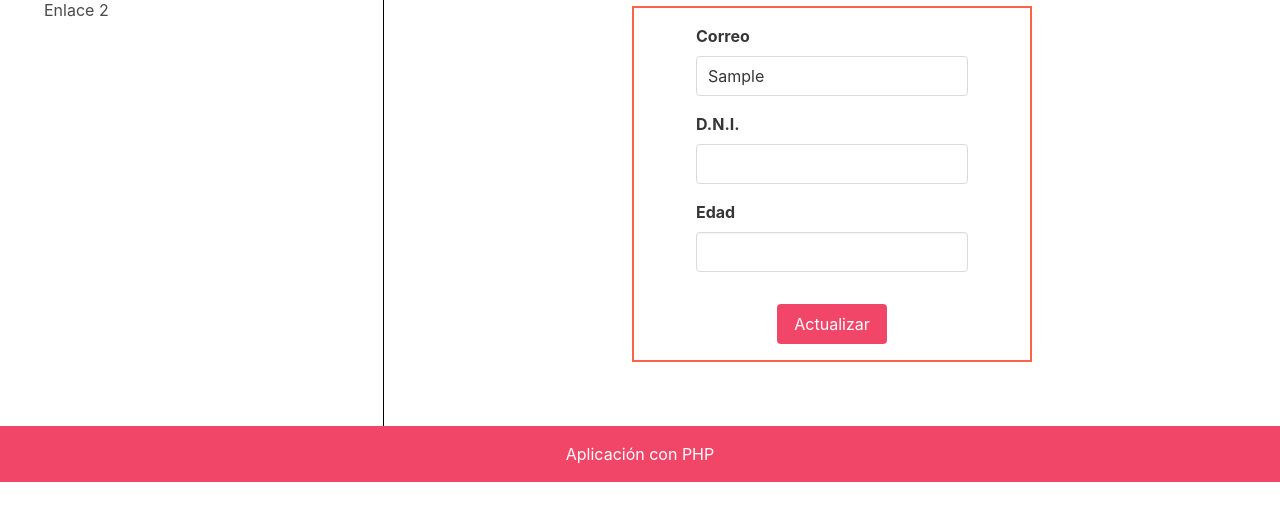
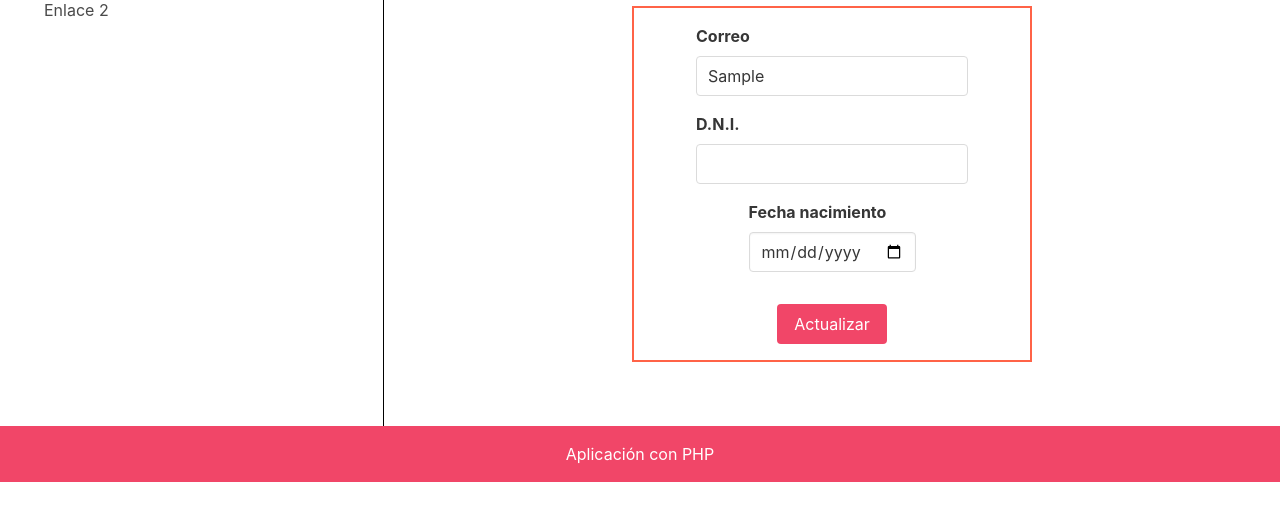
Before and after one commit to manuelgithub14/pruebasPHP, a PHP site: page /recuperarPassword/editarPerfil in a window 1280 px wide. Shown: the part 194-710 px from the top of the page. Run offline with PHP 8.4, Linux system fonts and the light colour scheme; the visitor is signed in with stand-in values (Sample User, id 1); tables that the repository leaves empty or names only in its code hold one stand-in row (values such as "Sample post"); some libraries are stand-ins or nearby versions.

Commit message:
Campo edad cambiado por fecha nacimiento y añadida cuenta correo en config.php

```diff
--- a/clases/Usuario.php
+++ b/clases/Usuario.php
@@ -6,7 +6,7 @@ class Usuario {
     private $correo;
     private $password;
     private $dni;
-    private $edad;
+    private $fechaNacimiento;
     private $tipo;
     private $activado;
     private $token;
@@ -42,8 +42,8 @@ class Usuario {
         return $this->dni;
     }
 
-    public function getEdad() {
-        return $this->edad;
+    public function getFechaNacimiento() {
+        return $this->fechaNacimiento;
     }
 
     public function getTipo() {
@@ -71,8 +71,8 @@ class Usuario {
         $this->dni = $dni;
     }
 
-    public function setEdad($edad) {
-        $this->edad = $edad;
+    public function setFechaNacimiento($fecha) {
+        $this->fechaNacimiento = $fecha;
     }
 
     public function setTipo($tipo) {
@@ -84,12 +84,12 @@ class Usuario {
         $correo = $db->real_escape_string($this->correo);
         $password = $db->real_escape_string($this->password);
         $dni = $db->real_escape_string($this->dni);
-        $edad = $db->real_escape_string($this->edad);
+        $fecha = $db->real_escape_string($this->fechaNacimiento);
         $id = $db->real_escape_string($this->id);
         $token = $db->real_escape_string($this->token);
 
         $consulta = (empty($this->id) ? "INSERT INTO" : "UPDATE" ) .
-                " usuarios SET correo = '$correo',password = '$password',dni = '$dni',edad = '$edad',token = '$token'" .
+                " usuarios SET correo = '$correo',password = '$password',dni = '$dni',fechaNacimiento = '$fecha',token = '$token'" .
                 (empty($this->id) ? "" : " WHERE id_usuario = $id" );
 
         $resultado = $db->query($consulta);
--- a/config.php
+++ b/config.php
@@ -1,11 +1,18 @@
 <?php
 require 'vendor/autoload.php';
+
+// SERVIDOR CORREO (GMAIL) -> smtp.gmail.com
+// SMTP SECURE -> tls
+// PUERTO -> 587
+// SERVIDOR CORREO (OUTLOOK) -> smtp.office365.com
+// SMTP SECURE -> STARTTLS
+// PUERTO -> 587
 
 define('MAIL_HOST', getenv('SERVIDOR_CORREO') ?: 'smtp.gmail.com');
 define('MAIL_CHARSET', getenv('CHARSET_CORREO') ?: 'UTF-8');
 define('SMTP_SECURE', getenv('SMTP_SEGURO') ?: 'tls');
-define('USUARIO_CORREO', getenv('USUARIO_CORREO') ?: 'unCorreo');
-define('PASSWORD_CORREO', getenv('PASSWORD_CORREO') ?: 'unaContraseña');
+define('USUARIO_CORREO', getenv('USUARIO_CORREO') ?: 'cuentapruebas757@gmail.com');
+define('PASSWORD_CORREO', getenv('PASSWORD_CORREO') ?: '3ntrarPruebas');
 
 define('SERVIDOR', getenv('SERVIDOR') ?: '127.0.0.1');
 define('USUARIO', getenv('USUARIO') ?: 'root');
--- a/paginas/editarPerfil.php
+++ b/paginas/editarPerfil.php
@@ -10,10 +10,10 @@ if (isset($_SESSION['id_usuario'])) {
 
 if ($_SERVER['REQUEST_METHOD'] == 'POST') {
 
-    if (!empty($_POST['edad']) && !empty($_POST['correo']) && !empty($_POST['dni'])) {
+    if (!empty($_POST['fecha']) && !empty($_POST['correo']) && !empty($_POST['dni'])) {
 
         if ($user->getCorreo() === $_POST['correo'] && $user->getDni() === $_POST['dni']) {
-            $user->setEdad($_POST['edad']);
+            $user->setFechaNacimiento($_POST['fecha']);
 
             if ($user->guardar($db)) {
                 $mensaje = 'Datos actualizados';
@@ -45,9 +45,9 @@ if ($_SERVER['REQUEST_METHOD'] == 'POST') {
                     <p class="help" id="infoDni"></p>
                 </div>
                 <div class="field">
-                    <label class="label">Edad</label>
-                    <input type="text" class="input" id="edad" name="edad" value="<?= htmlentities($user->getEdad()) ?>"/>
-                    <p class="help" id="infoEdad"></p>
+                    <label class="label">Fecha nacimiento</label>
+                    <input type="date" class="input" id="fecha" name="fecha" value="<?= htmlentities($user->getFechaNacimiento()) ?>"/>
+                    <p class="help" id="infoFecha"></p>
                 </div>
                 <input type="submit" class="button is-danger" id="btnEditarUsuario" value="Actualizar"/>
             </form>
--- a/paginas/login.php
+++ b/paginas/login.php
@@ -42,9 +42,9 @@ if ($_SERVER['REQUEST_METHOD'] == 'POST') {
 
 <?php include '../inc/menuNavegacion.php'; ?>
 <?php if (!empty($_GET['id']) && !empty($_GET['token'])): ?>
-    <p>Gracias por activar tu cuenta. Ya puedes iniciar sesi&oacute;n</p>
+    <p class="mensaje">Gracias por activar tu cuenta. Ya puedes iniciar sesi&oacute;n</p>
 <?php elseif (!empty($_GET['faltaActivar'])) : ?>
-    <p>Gracias por registrarse. Te enviamos un e-mail para activar tu cuenta</p>
+    <p class="mensaje">Gracias por registrarse. Te enviamos un e-mail para activar tu cuenta</p>
 <?php endif; ?>
 <h1>Logueate</h1>
 
--- a/paginas/recuperarPassword.php
+++ b/paginas/recuperarPassword.php
@@ -26,7 +26,7 @@ if ($_SERVER['REQUEST_METHOD'] == 'POST') {
         $user = Usuario::obtenerUsuarioPorCorreo($db, $_POST['correo']);
 
         $datos = [
-            'mensajero' => 'manueljesusmb@gmail.com',
+            'mensajero' => 'cuentapruebas757@gmail.com',
             'nombreMensajero' => 'Manuel J',
             'destinatario' => $user->getCorreo(),
             'asunto' => 'Recuperar contraseña',
@@ -90,5 +90,5 @@ if (!empty($_GET['email']) && !empty($_GET['token'])) {
 <?php endif; ?>
 
 <?php if (!empty($mensaje)): ?>
-<p class="mensaje"><?= $mensaje ?></p>
+    <p class="mensaje"><?= $mensaje ?></p>
 <?php endif; ?>
--- a/public/js/editarPerfil.js
+++ b/public/js/editarPerfil.js
@@ -4,26 +4,43 @@ document.addEventListener("DOMContentLoaded", function () {
     if (miForm) {
 
         miForm.addEventListener("submit", function (e) {
-            var miEdad = document.getElementById("edad");
-            var infoEdad = document.getElementById("infoEdad");
+            var miFecha = document.getElementById("fecha");
+            var infoFecha = document.getElementById("infoFecha");
 
-            if (miEdad.value === "" || isNaN(miEdad.value)) {
-                miEdad.classList.remove("is-success");
+            if (!validarFormatoFecha(miFecha.value) || !existeFecha(miFecha.value)) {
+                miFecha.classList.remove("is-success");
 
-                miEdad.classList.add("is-danger");
-                infoEdad.textContent = "Error, introduzca su edad";
-                infoEdad.classList.add("is-danger");
+                miFecha.classList.add("is-danger");
+                infoFecha.textContent = "Error, introduzca su fecha de nacimiento";
+                infoFecha.classList.add("is-danger");
             } else {
-                miEdad.classList.remove("is-danger");
-                infoEdad.textContent = "";
-                infoEdad.classList.remove("is-danger");
+                miFecha.classList.remove("is-danger");
+                infoFecha.textContent = "";
+                infoFecha.classList.remove("is-danger");
 
-                miEdad.classList.add("is-success");
+                miFecha.classList.add("is-success");
             }
 
-            if (miEdad.classList.contains("is-danger")) {
+            if (miFecha.classList.contains("is-danger")) {
                 e.preventDefault();
             }
         });
     }
 });
+
+function validarFormatoFecha(campo) {
+    var RegExPattern = /^\d{2,4}-\d{1,2}-\d{1,2}$/;
+    if ((campo.match(RegExPattern)) && (campo !== '')) {
+        return true;
+    } else {
+        return false;
+    }
+}
+
+function existeFecha(fecha) {
+    var fechaf = fecha.split("-");
+    var d = fechaf[2];
+    var m = fechaf[1];
+    var y = fechaf[0];
+    return m > 0 && m < 13 && y > 0 && y < 32768 && d > 0 && d <= (new Date(y, m, 0)).getDate();
+}
```
Also changed, not shown: nbproject/private/private.xml (+7 -4 lines), paginas/signup.php (+7 -7 lines), public/js/signup.js (+34 -20 lines).
